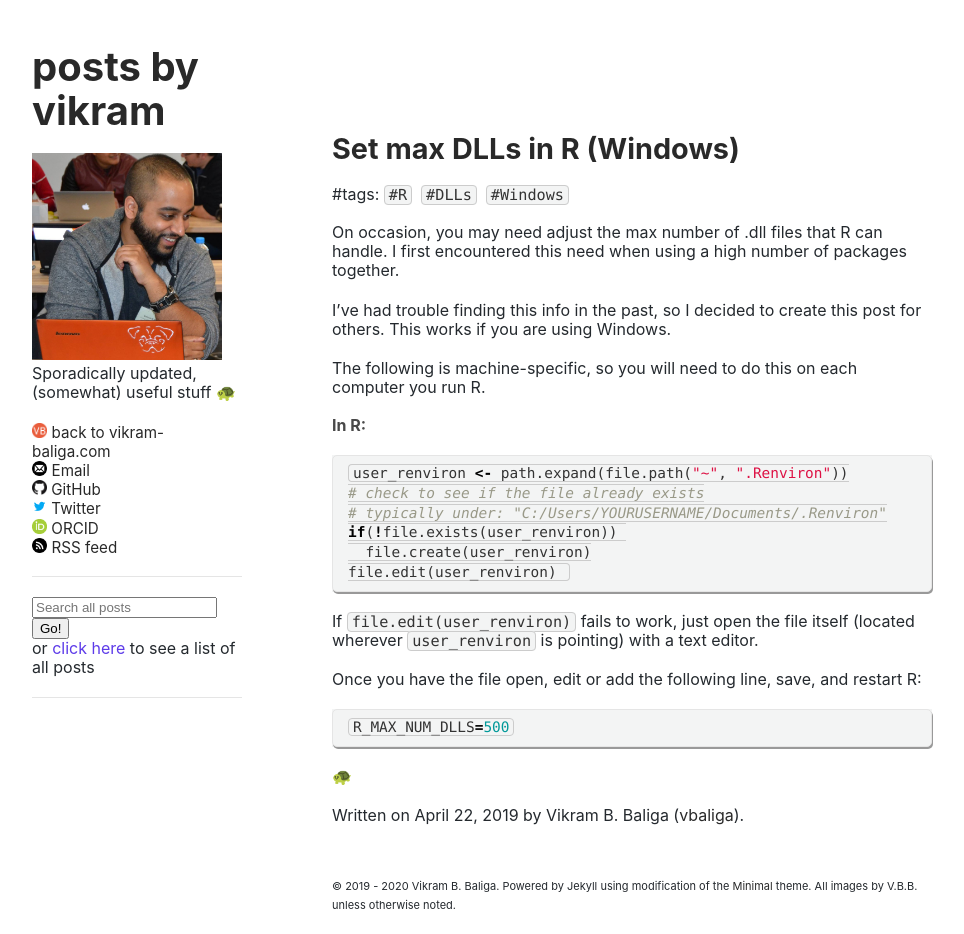
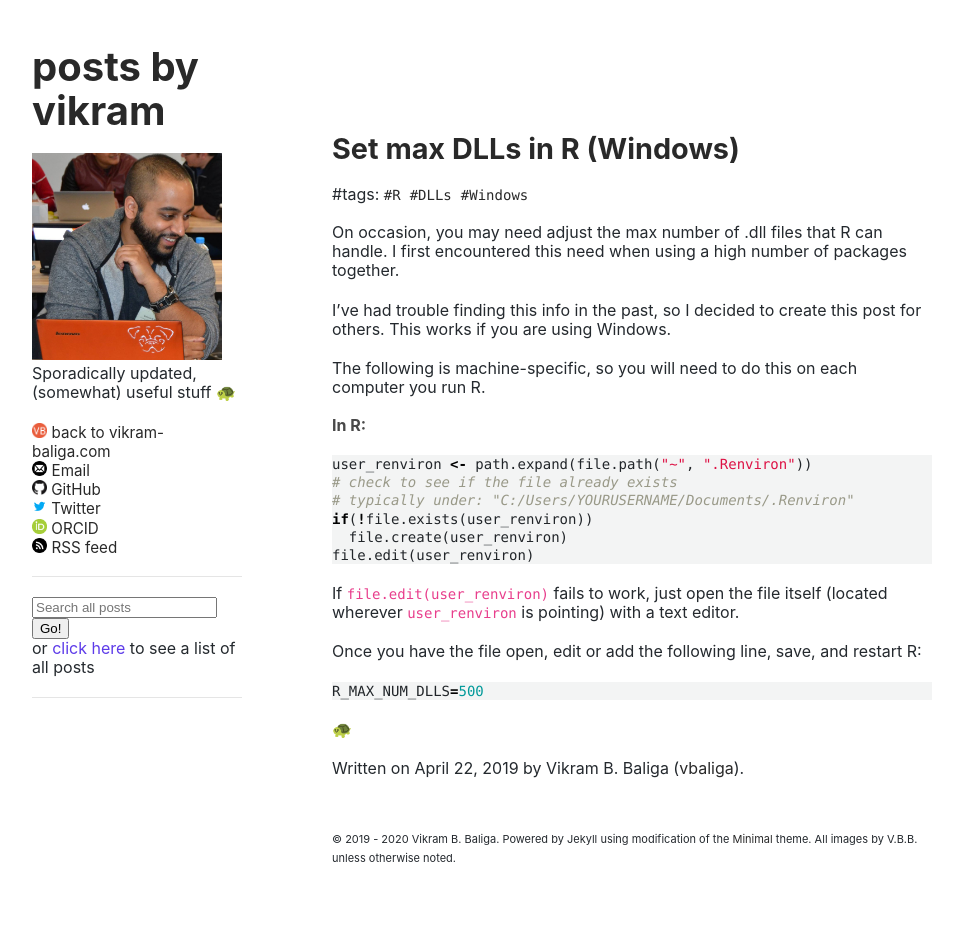
Before and after one commit to vbaliga/vbaliga.github.io, a Jekyll site: the page built from _posts/2019-04-22-setDLLs.md, in a window 1280 px wide and 934 px high. Shown: the whole window, without its empty margins (158-1122 px from the left). Built offline with Jekyll 4.4.1, drawn with Linux system fonts in a browser that asks for light colours; a script that is not in the unit is left out.

Commit message:
try new hierarchy of code and pre relationships

```diff
--- a/assets/css/style.css
+++ b/assets/css/style.css
@@ -454,24 +454,41 @@ blockquote {
   font-style: italic;
 }
 
-code, pre {
-  font-family: Consolas, Monaco, Bitstream Vera Sans Mono, Lucida Console, Terminal, Liberation Mono, DejaVu Sans Mono, Courier New, monospace;
-  font-size: 0.95em;
-  color: #333;
-  background-color:#F3F4F4;
-  border: 1px solid #ccc;
-  border-radius: 4px;
-  padding-left:4px;
-  padding-right:4px;
+code,
+kbd,
+pre,
+samp {
+ font-family:SFMono-Regular,Menlo,Monaco,Consolas,"Liberation Mono","Courier New",monospace
 }
-
+code {
+ font-size:87.5%;
+ color:#e83e8c;
+ word-break:break-word
+}
+a>code {
+ color:inherit
+}
+kbd {
+ padding:.2rem .4rem;
+ font-size:87.5%;
+ color:#fff;
+ background-color:#212529;
+ border-radius:.2rem
+}
+kbd kbd {
+ padding:0;
+ font-size:100%;
+ font-weight:700
+}
 pre {
-  padding: 8px 15px;
-  background: #F3F4F4;
-  border-radius: 5px;
-  border: 1px solid #e5e5e5;
-  box-shadow: 1px 2px #999999;
-  overflow-x: auto;
+ display:block;
+ font-size:87.5%;
+ color:#212529
+}
+pre code {
+ font-size:inherit;
+ color:inherit;
+ word-break:normal
 }
 
 table {
```
